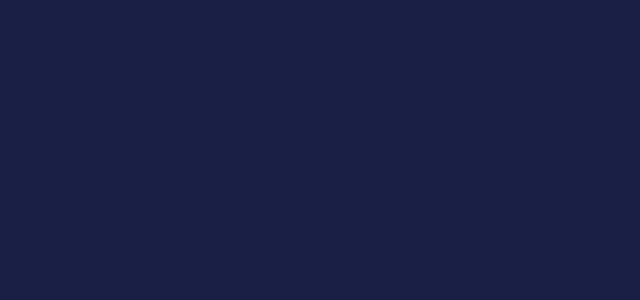
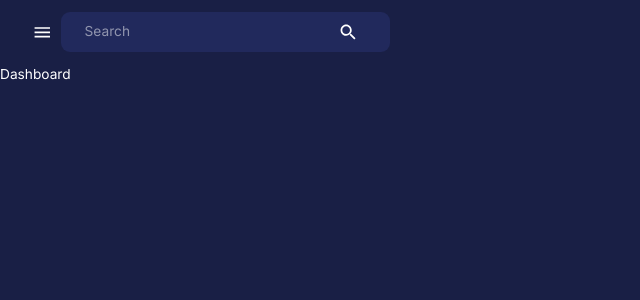
Before and after one commit to kostevg871/admin-panel-client, a React (Create React App) app: page /dashboard in a window 1280 px wide. Before the commit this address had no page. Shown: the top 300 px of the page, without its empty margins (0-640 px from the left). Built offline with nearby package versions, Linux system fonts and the light colour scheme.

Commit message:
appBar left side

```diff
--- a/src/App.js
+++ b/src/App.js
@@ -5,6 +5,7 @@
 import { BrowserRouter, Navigate, Route, Routes } from "react-router-dom";
 import { themeSettings } from "theme";
 import Layout from "scene/layout";
+import Dashboard from "scene/dashboard";
 
 function App() {
   const mode = useSelector((state) => state.global.mode);
@@ -17,6 +18,7 @@
           <Routes>
             <Route element={<Layout />}>
               <Route path="/" element={<Navigate to="/dashboard" replace />} />
+              <Route path="/dashboard" element={<Dashboard />} />
             </Route>
           </Routes>
         </ThemeProvider>
--- /dev/null
+++ b/src/components/FlexBetween.jsx
@@ -0,0 +1,10 @@
+const { Box } = require("@mui/material");
+const { styled } = require("@mui/system");
+
+const FlexBetween = styled(Box)({
+  display: "flex",
+  justifyContent: "space-between",
+  alignItems: "center",
+});
+
+export default FlexBetween;
--- /dev/null
+++ b/src/components/Navbar.jsx
@@ -0,0 +1,55 @@
+import React, { useState } from "react";
+import {
+  LightModeOutlined,
+  DarkModeOutlined,
+  Menu as MenuIcon,
+  Search,
+  SettingsOutlined,
+  ArrowDropDownCircleOutlined,
+} from "@mui/icons-material";
+import FlexBetween from "./FlexBetween";
+import { useDispatch } from "react-redux";
+import { setMode } from "state";
+import {
+  AppBar,
+  IconButton,
+  InputBase,
+  Toolbar,
+  useTheme,
+} from "@mui/material";
+
+const Navbar = () => {
+  const dispatch = useDispatch();
+  const theme = useTheme();
+  return (
+    <AppBar
+      sx={{
+        position: "static",
+        background: "none",
+        boxShadow: "none",
+      }}
+    >
+      <Toolbar sx={{ justifyContent: "space-between" }}>
+        {/*LeftSide */}
+        <FlexBetween>
+          <IconButton onClick={() => console.log("open/close sidebar")}>
+            <MenuIcon />
+          </IconButton>
+          <FlexBetween
+            backgroundColor={theme.palette.background.alt}
+            borderRadius="9px"
+            gap="3rem"
+            p="0.1rem 1.5rem"
+          >
+            <InputBase placeholder="Search" />
+            <IconButton>
+              <Search />
+            </IconButton>
+          </FlexBetween>
+        </FlexBetween>
+      </Toolbar>
+    </AppBar>
+  );
+};
+
+export default Navbar;
--- a/src/scene/layout/index.jsx
+++ b/src/scene/layout/index.jsx
@@ -1,9 +1,18 @@
-import React from 'react'
+import React, { useState } from "react";
+import { Box, useMediaQuery } from "@mui/material";
+import { Outlet } from "react-router-dom";
+import { useSelector } from "react-redux";
+import Navbar from "components/Navbar";
 
 function Layout() {
   return (
-	<div>Layout</div>
-  )
+    <Box width="100%" height="100%">
+      <Box>
+        <Navbar />
+        <Outlet />
+      </Box>
+    </Box>
+  );
 }
 
-export default Layout
+export default Layout;
```
